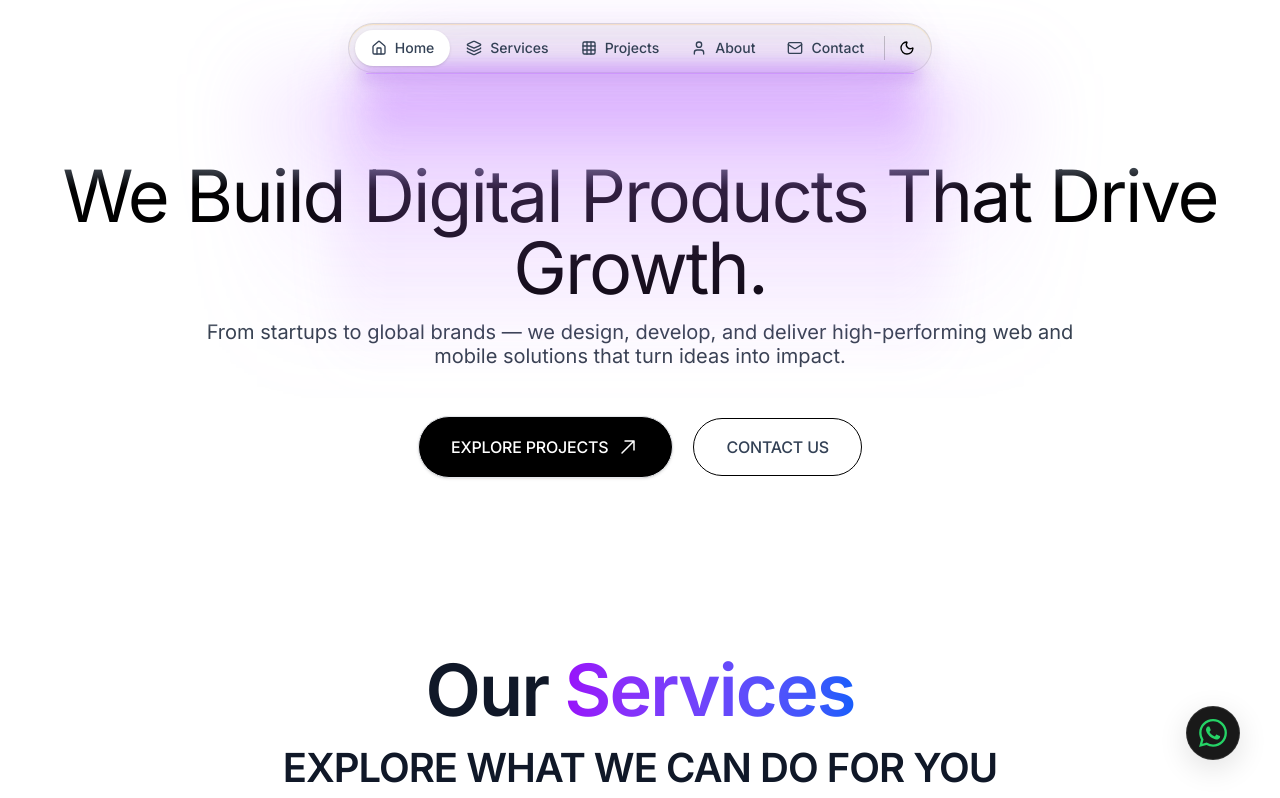
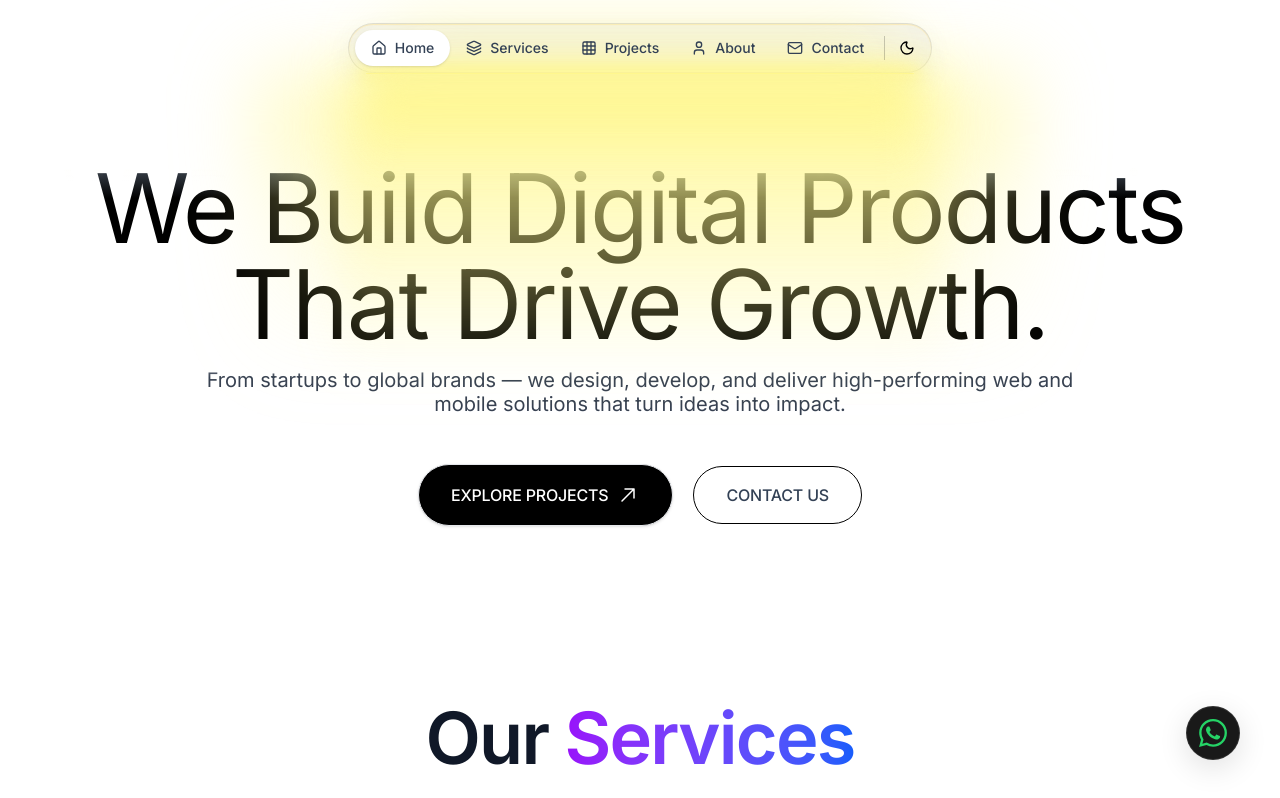
Before and after one commit to Jayasurya2021/portfolio, a React (Vite) app: page / in a window 1280 px wide. Shown: the top 798 px of the page. Built offline with nearby package versions, Linux system fonts and the light colour scheme.

Commit message:
Navbar light added

```diff
--- a/src/components/Header.jsx
+++ b/src/components/Header.jsx
@@ -209,19 +209,19 @@ export const Header = () => {
               className="absolute left-[3%] right-[3%] -bottom-[1px] flex justify-center pointer-events-none z-[-1]"
             >
               {/* Core bright line */}
-              <div className="absolute inset-0 bg-purple-400/60 dark:bg-white h-[1px] rounded-full shadow-[0_0_15px_5px_rgba(168,85,247,0.4)] dark:shadow-[0_0_15px_5px_rgba(255,255,255,0.9)]" />
+              <div className="absolute inset-0 bg-[#FFF78D]/90 dark:bg-white h-[1px] rounded-full shadow-[0_0_15px_5px_rgba(255,247,141,0.8)] dark:shadow-[0_0_15px_5px_rgba(255,255,255,0.9)]" />
 
               {/* Upward glow reaching towards the buttons (behind the frosted glass) */}
-              <div className="absolute bottom-0 left-1/2 -translate-x-1/2 w-[95%] h-[40px] bg-purple-400/20 dark:bg-white/30 blur-2xl rounded-full" />
+              <div className="absolute bottom-0 left-1/2 -translate-x-1/2 w-[95%] h-[40px] bg-[#FFF78D]/60 dark:bg-white/30 blur-2xl rounded-full" />
 
               {/* Downward light spread (Wide and soft) */}
-              <div className="absolute top-[1px] left-1/2 -translate-x-1/2 w-[140%] h-[300px] bg-gradient-to-b from-purple-400/20 dark:from-white/20 via-purple-400/5 dark:via-white/5 to-transparent blur-2xl" />
+              <div className="absolute top-[1px] left-1/2 -translate-x-1/2 w-[140%] h-[300px] bg-gradient-to-b from-[#FFF78D]/60 dark:from-white/20 via-[#FFF78D]/20 dark:via-white/5 to-transparent blur-2xl" />
 
               {/* Inner concentrated downward glow */}
-              <div className="absolute top-[1px] left-1/2 -translate-x-1/2 w-[110%] h-[300px] bg-gradient-to-b from-purple-400/30 dark:from-white/30 to-transparent blur-xl" />
+              <div className="absolute top-[1px] left-1/2 -translate-x-1/2 w-[110%] h-[300px] bg-gradient-to-b from-[#FFF78D]/70 dark:from-white/30 to-transparent blur-xl" />
 
               {/* Most intense light right at the slit */}
-              <div className="absolute top-[1px] left-1/2 -translate-x-1/2 w-[98%] h-[90px] bg-gradient-to-b from-purple-400/40 dark:from-white/40 to-transparent blur-lg" />
+              <div className="absolute top-[1px] left-1/2 -translate-x-1/2 w-[98%] h-[90px] bg-gradient-to-b from-[#FFF78D]/90 dark:from-white/40 to-transparent blur-lg" />
             </motion.div>
           )}
         </AnimatePresence>
--- a/src/components/HeroVideoBanner.jsx
+++ b/src/components/HeroVideoBanner.jsx
@@ -28,7 +28,7 @@ export default function HeroVideoBanner() {
                 <div className="text-center mx-auto w-full">
                     <div className="relative mb-4">
                         <motion.h1
-                            className="text-3xl sm:text-4xl md:text-5xl lg:text-6xl xl:text-7xl 2xl:text-[9rem] font-normal leading-tight md:leading-[1.1] lg:leading-none tracking-normal md:-tracking-[1px] lg:-tracking-[2px] hero-text-illumination break-words"
+                            className="text-3xl sm:text-4xl md:text-5xl lg:text-6xl xl:text-8xl 2xl:text-[9rem] font-normal leading-tight md:leading-[1.1] lg:leading-none tracking-normal md:-tracking-[1px] lg:-tracking-[2px] hero-text-illumination break-words"
                             initial={{ opacity: 0, y: 10 }}
                             animate={{ opacity: 1, y: 0 }}
                             transition={{ duration: 1, delay: 1.6, ease: "easeOut" }}
```
